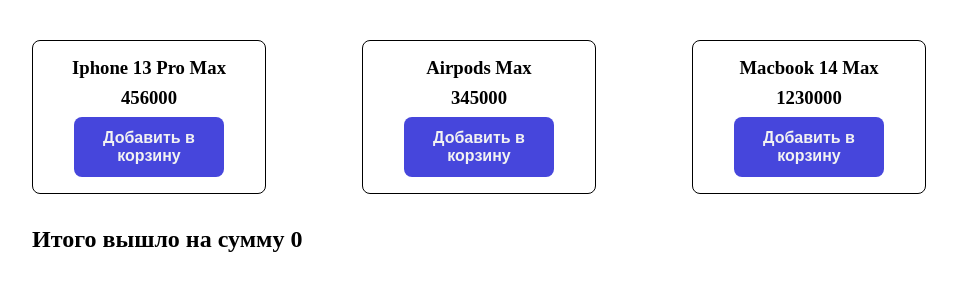
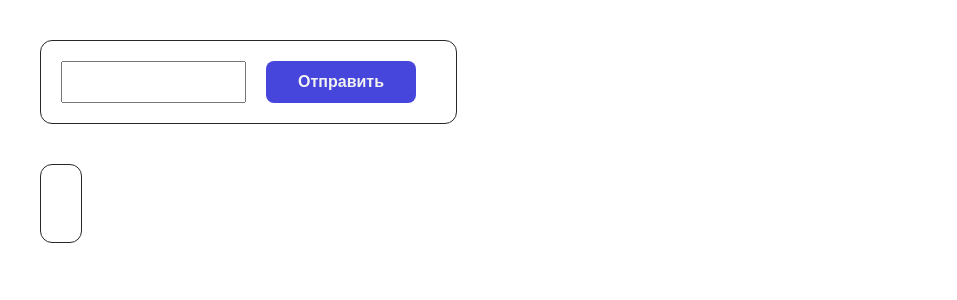
Before and after one commit to rinatomarov/vue-edu, a Vue app: page / in a window 1280 px wide. Shown: the top 300 px of the page, without its empty margins (8-965 px from the left). Built offline with nearby package versions, Linux system fonts and the light colour scheme.

Commit message:
vue edu1

```diff
--- a/src/App.vue
+++ b/src/App.vue
@@ -12,7 +12,9 @@
 
 <!--  <SliderImage></SliderImage>-->
 
-    <AddCards></AddCards>
+<!--    <AddCards></AddCards>-->
+<!--  <InputMailForm></InputMailForm>-->
+  <PrintMail></PrintMail>
 
 </template>
 
@@ -23,6 +25,9 @@
 import AddImage from "@/components/AddImage.vue";
 import SliderImage from "@/components/SliderImage.vue";
 import AddCards from "@/components/AddCards.vue";
+import PrintEmail from "@/components/InputMailForm.vue";
+// import InputMailForm from "@/components/InputMailForm.vue";
+import PrintMail from "@/components/PrintMail.vue";
 </script>
 
 <style>
--- a/src/components/PrintEmail.vue
+++ b/src/components/InputMailForm.vue
@@ -2,6 +2,7 @@
   <div class="form">
     <input type="text" :value="inputValue" @input="inputValue = $event.target.value">
     <FirstDemo text="Отправить"></FirstDemo>
+    <span></span>
   </div>
 </template>
 
@@ -12,16 +13,6 @@
   value: String
 })
 
-const emit = defineEmits(['change'])
-
-const inputValue = computed({
-  get() {
-    return props.value
-  },
-  set(value) {
-    emit('change', value)
-  }
-})
 </script>
 
 <style scoped>
--- /dev/null
+++ b/src/components/PrintMail.vue
@@ -0,0 +1,32 @@
+<template>
+  <InputMailForm :value="defaultMail"></InputMailForm>
+  {{ defaultMail }}
+  <div class="form">
+    <h3></h3>
+  </div>
+</template>
+
+<script>
+import {ref} from "vue";
+import InputMailForm from "@/components/InputMailForm.vue";
+import {defineComponent} from "vue";
+
+export default defineComponent({
+  components: {InputMailForm}
+})
+
+
+const defaultMail = ref('John')
+</script>
+
+<style scoped>
+.form{
+  display: flex;
+  border: 1px solid #282828;
+  max-width: fit-content;
+  margin: 40px;
+  padding: 20px;
+  border-radius: 12px;
+  gap: 20px;
+}
+</style>
```
